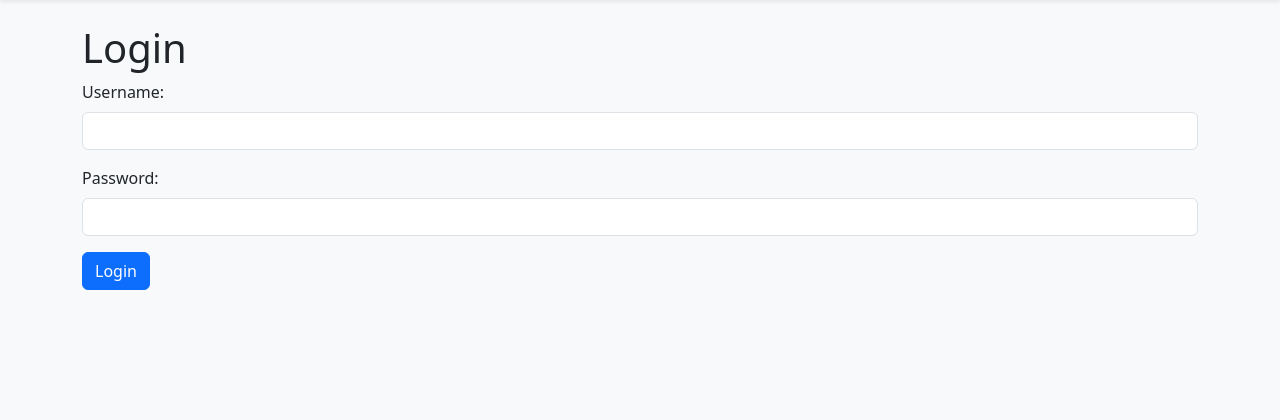
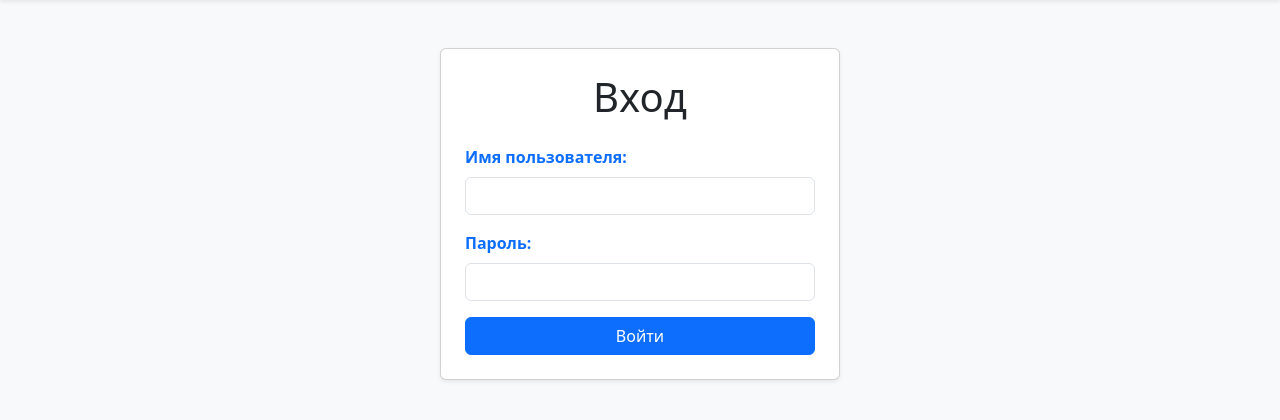
Before and after one commit to Dina-45/todo_app, a Flask app: page /login in a window 1280 px wide. Shown: the part 56-476 px from the top of the page. Run offline with Flask 3, Linux system fonts and the light colour scheme.

Commit message:
login.html

```diff
--- a/app/templates/login.html
+++ b/app/templates/login.html
@@ -1,15 +1,18 @@
 {% extends 'base.html' %}
 {% block content %}
-    <h1>Login</h1>
+    <div class="card shadow-sm p-4 mt-5 mx-auto" style="max-width: 400px;">
+        <h1 class="mb-4 text-center">Вход</h1>
         <form method="POST">
+            <input type="hidden" name="csrf_token" value="{{ csrf_token }}">  <!-- Добавляем CSRF-токен -->
             <div class="mb-3">
-            <label class="form-label">Username:</label>
-            <input type="text" name="username" class="form-control" value="{{ request.form.username or '' }}" required>
+                <label class="form-label fw-semibold text-primary">Имя пользователя:</label>
+                <input type="text" name="username" class="form-control" required>
             </div>
             <div class="mb-3">
-            <label class="form-label">Password:</label>
+                <label class="form-label fw-semibold text-primary">Пароль:</label>
                 <input type="password" name="password" class="form-control" required>
             </div>
-        <button type="submit" class="btn btn-primary">Login</button>
+            <button type="submit" class="btn btn-primary w-100">Войти</button>
         </form>
+    </div>
 {% endblock %}
```
Lines whose indentation alone changed are shown as unchanged.
